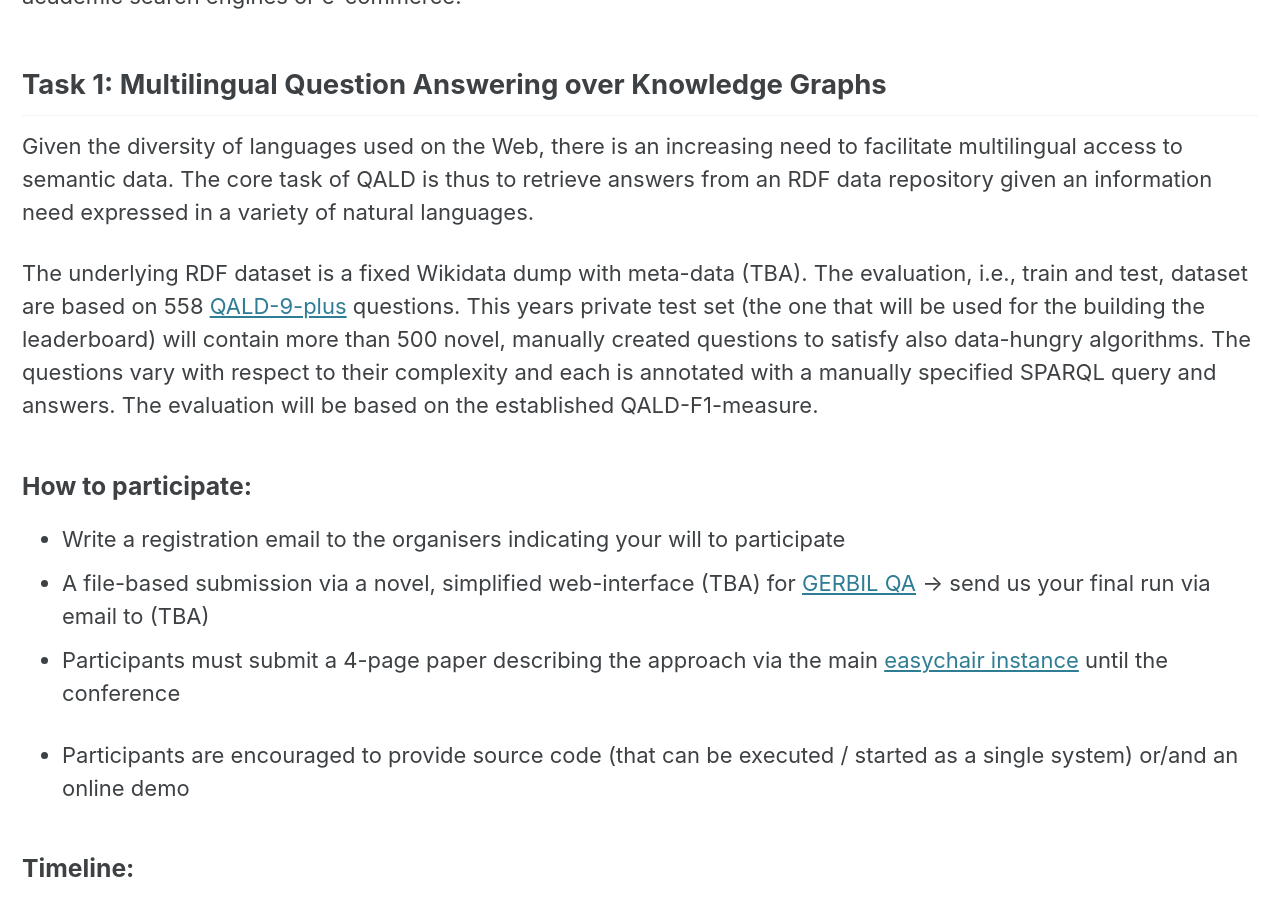
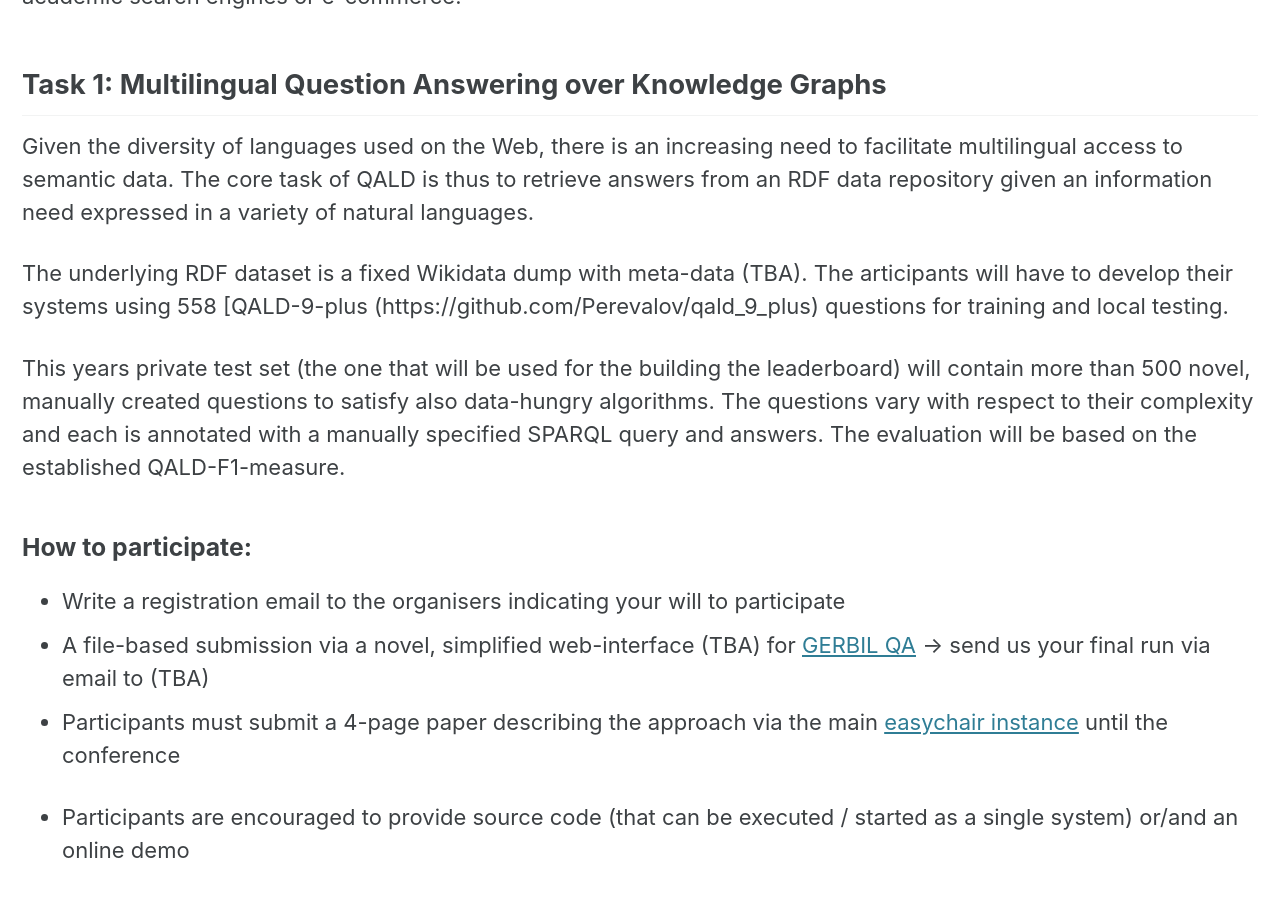
Before and after one commit to semantic-systems/nliwod-workshop, a Jekyll site: the page built from challenge.md, in a window 1280 px wide and 900 px high, scrolled down 796 px. Built offline with Jekyll 4.4.1, drawn with Linux system fonts in a browser that asks for light colours; cached includes are drawn as plain includes.

Commit message:
Update challenge.md

```diff
--- a/challenge.md
+++ b/challenge.md
@@ -17,7 +17,9 @@ For QALD-10 task 2, we introduce a **new task on comparative QA**, where the goa
 
 Given the diversity of languages used on the Web, there is an increasing need to facilitate multilingual access to semantic data. The core task of QALD is thus to retrieve answers from an RDF data repository given an information need expressed in a variety of natural languages.
 
-The underlying RDF dataset is a fixed Wikidata dump with meta-data (TBA). The evaluation, i.e., train and test, dataset are based on 558 [QALD-9-plus](https://github.com/Perevalov/qald_9_plus) questions. This years private test set (the one that will be used for the building the leaderboard) will contain more than 500 novel, manually created questions to satisfy also data-hungry algorithms. The questions vary with respect to their complexity and each is annotated with a manually specified SPARQL query and answers. The evaluation will be based on the established QALD-F1-measure.
+The underlying RDF dataset is a fixed Wikidata dump with meta-data (TBA). The articipants will have to develop their systems using 558 [QALD-9-plus (https://github.com/Perevalov/qald_9_plus) questions for training and local testing.
+
+This years private test set (the one that will be used for the building the leaderboard) will contain more than 500 novel, manually created questions to satisfy also data-hungry algorithms. The questions vary with respect to their complexity and each is annotated with a manually specified SPARQL query and answers. The evaluation will be based on the established QALD-F1-measure.
 
 ### How to participate:
 * Write a registration email to the organisers indicating your will to participate
```
